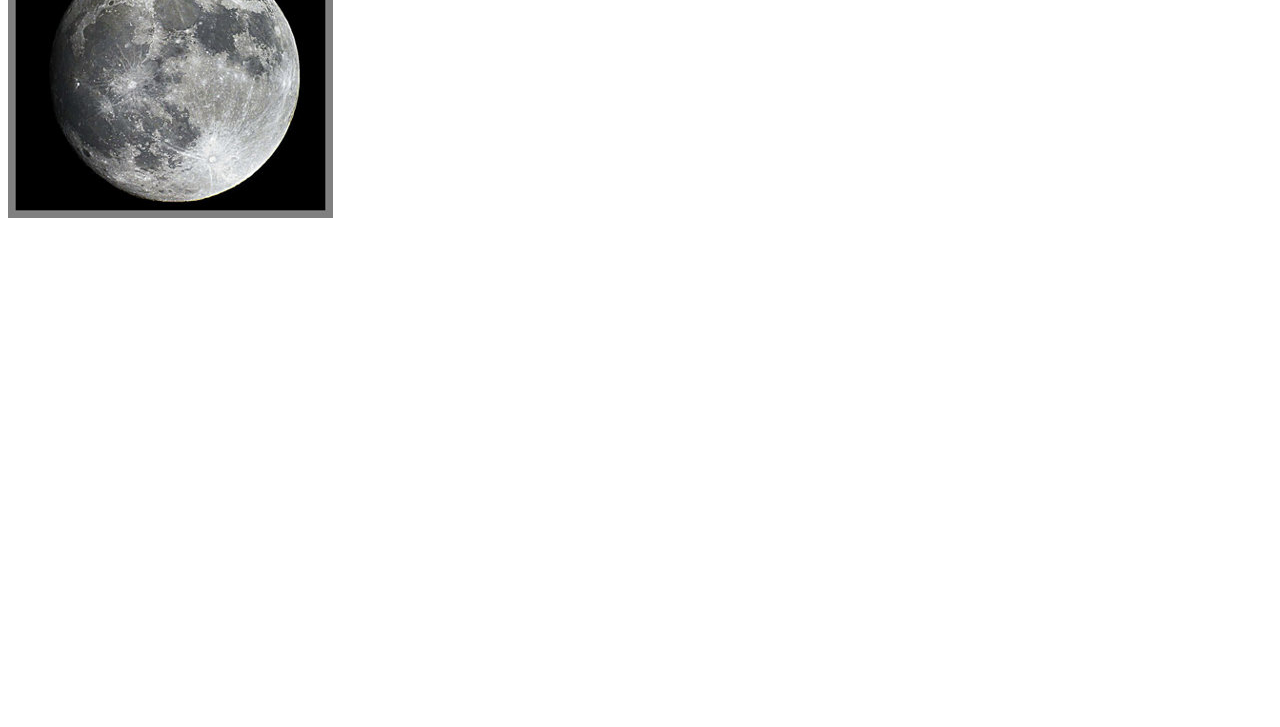
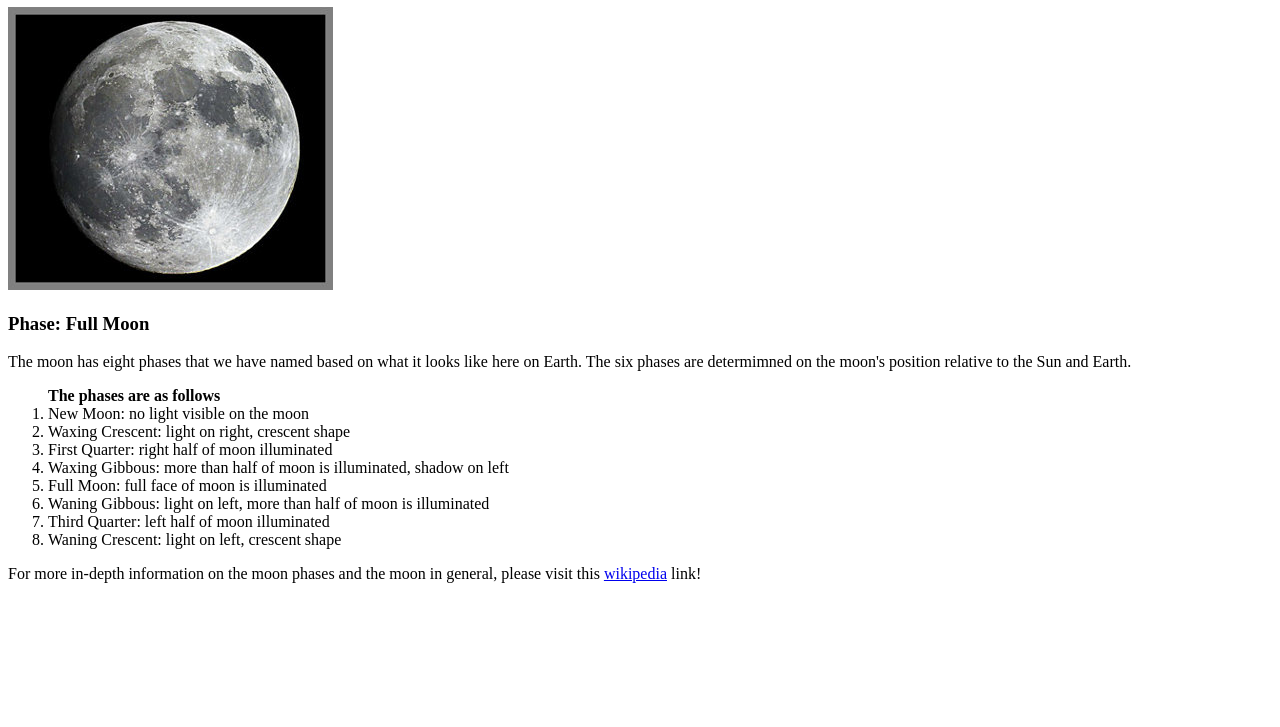
Before and after one commit to Mazztwo/firstWebsite, a plain HTML site: page index.html in a window 1280 px wide. Shown: the part 73-800 px from the top of the page. Drawn offline with Linux system fonts and the light colour scheme.

Commit message:
Added pictures of moon phases, extra info about moon on webpage.

```diff
--- a/index.html
+++ b/index.html
@@ -4,11 +4,35 @@
 
   <head>
     <meta charset="utf-8">
-    <title>My test page</title>
+    <title>Phases of the Moon</title>
   </head>
 
   <body>
-    <img src="images/moon.jpg" alt="My test image">
+  	<h1>Phases of the moon</h1>
+    <img src="images/full_moon.jpg" alt="An image of a full moon.">
+    <h3>Phase: Full Moon</h2>
+
+
+    <p>
+    	The moon has eight phases that we have named based on what it looks like here on Earth. The six phases are determimned on the moon's position relative to the Sun and Earth.
+    </p>
+
+    <p>
+    	<ol><strong>The phases are as follows</strong>
+    		<li>New Moon: no light visible on the moon</li>
+    		<li>Waxing Crescent: light on right, crescent shape</li>
+    		<li>First Quarter: right half of moon illuminated</li>
+    		<li>Waxing Gibbous: more than half of moon is illuminated, shadow on left</li>
+    		<li>Full Moon: full face of moon is illuminated</li>
+    		<li>Waning Gibbous: light on left, more than half of moon is illuminated</li>
+    		<li>Third Quarter: left half of moon illuminated</li>
+    		<li>Waning Crescent: light on left, crescent shape</li>
+    	</ol>
+    </p>
+
+    <p>
+    	For more in-depth information on the moon phases and the moon in general, please visit this <a href="https://en.wikipedia.org/wiki/Moon">wikipedia</a> link!
+    </p>
   </body>
 
 </html>
```
Also changed, not shown: images/first_quarter.jpg (added), images/full_moon.jpg (renamed from images/moon.jpg), images/new_moon.jpg (added), images/third_quarter.jpg (added), images/waning_crescent.jpg (added), images/waning_gibbous.jpg (added), images/waxing_crescent.jpg (added), images/waxing_gibbous.jpg (added).
